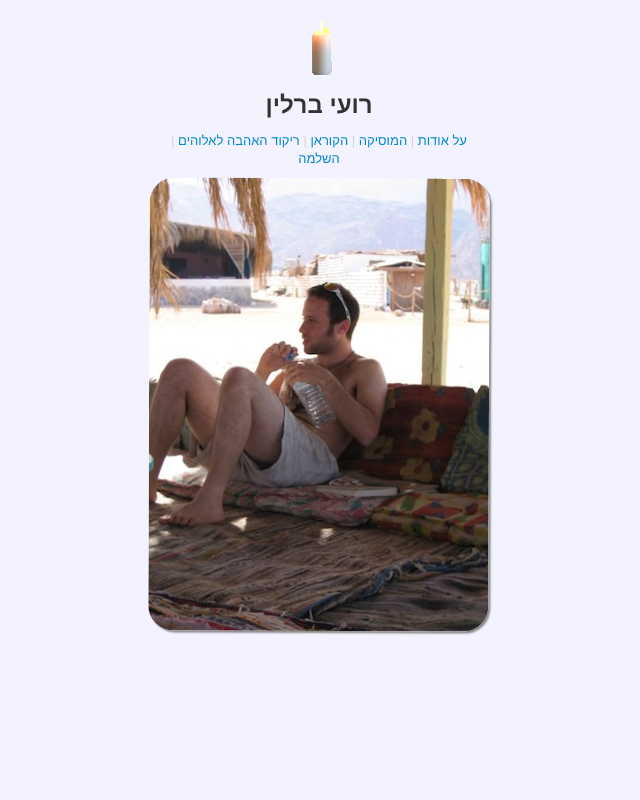
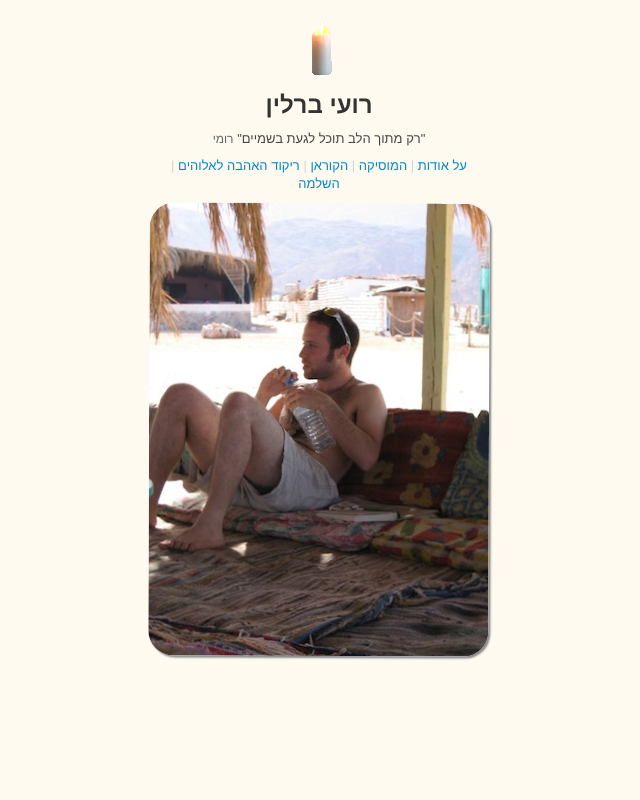
Before and after one commit to dorkalev/roiberlin, a PHP site: page /index.html in a window 1280 px wide. Shown: the whole page, without its empty margins (321-961 px from the left). Run offline with PHP 8.4, Linux system fonts and the light colour scheme.

Commit message:
yellow background slidedown headers

```diff
--- a/css/style.css
+++ b/css/style.css
@@ -4,7 +4,7 @@ html, body, div, p, span, a, h2 {
 }
 
 body {
-  background-color: rgb(243,243,255);
+  background-color: rgb(255,250,240);
 }
 .container {
   margin: 0 auto;
@@ -52,21 +52,16 @@ img.mim:hover {
 h2 {
   margin: 7px 0;
 }
-.q {
+.rumi_quote {
   color: #444;
   display: none;
 }
-.q span {
+.rumi_quote span {
   color: #666;
   font-size: 12px;
 }
-.const {
-  top: 0;
-  position: fixed;
-}
 .candle {
-  width: 30px;
-  margin-top: 10px;
+  height: 60px;
 }
 section {
   margin-top: 10px;
@@ -100,6 +95,7 @@ audio { display: none;}
 }
 .menu {
   color: lightgrey;
+  display: none;
 }
 #volumer {
   position: fixed;
--- a/index.html
+++ b/index.html
@@ -78,8 +78,8 @@
       window.onhashchange = router
 
       setInterval showRandomImage, 10100
-
-
+      $('.rumi_quote').slideDown 300, ->
+        $('.menu').slideDown 300
       $('.goSlide').on 'click', ->
         top.location.hash = ''
         showRandomImage()
@@ -105,12 +105,12 @@
     <div id="volumer" data-level="3"></div>
     <p>
       <br/>
-      <img src="av/anim2.gif" class="about_link" />
+      <img src="av/anim2.gif" class="about_link candle" />
       <h2 class="about_link">
         רועי ברלין
       </h2>
-      <div class="q">
-        "רק דרך הלב תוכל לגעת בשמיים" <span>רומי</span>
+      <div class="rumi_quote">
+        "רק מתוך הלב תוכל לגעת בשמיים" <span>רומי</span>
       </div>
     </p>
     <div class="menu">
```
